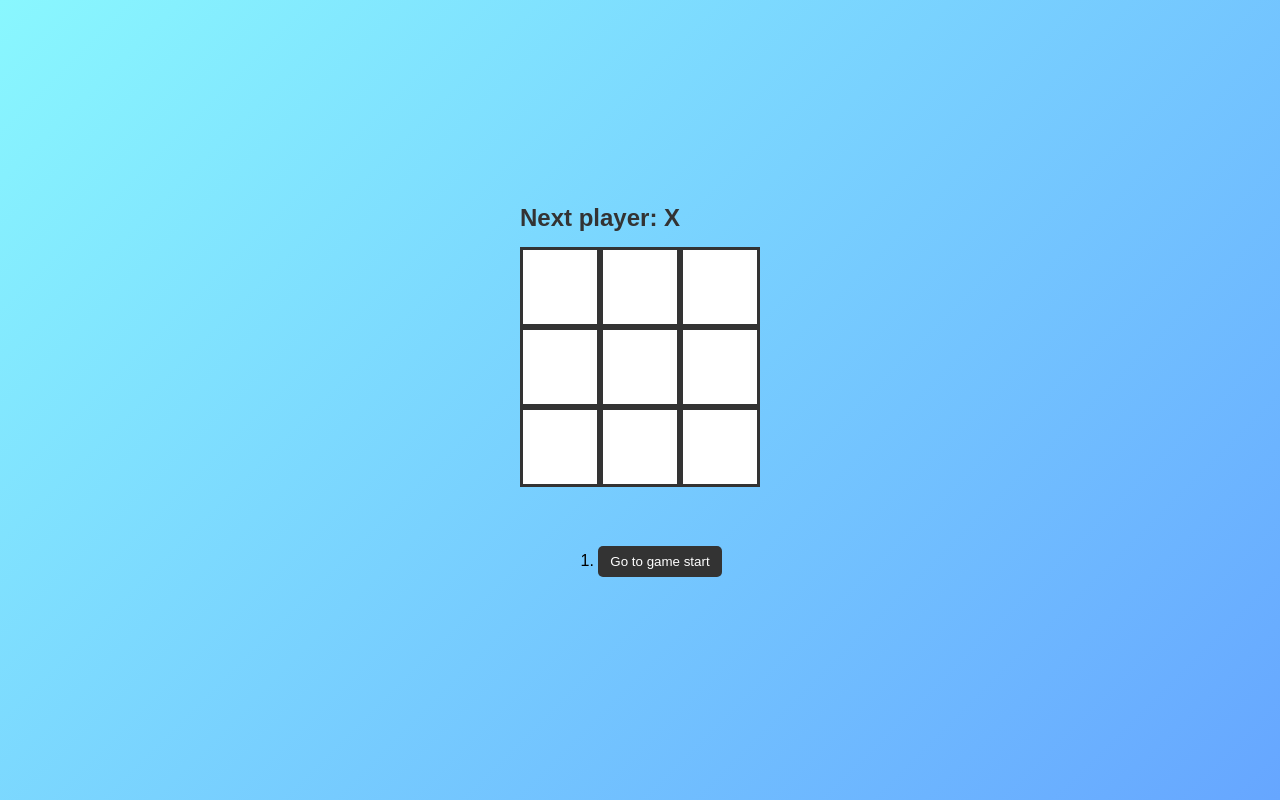
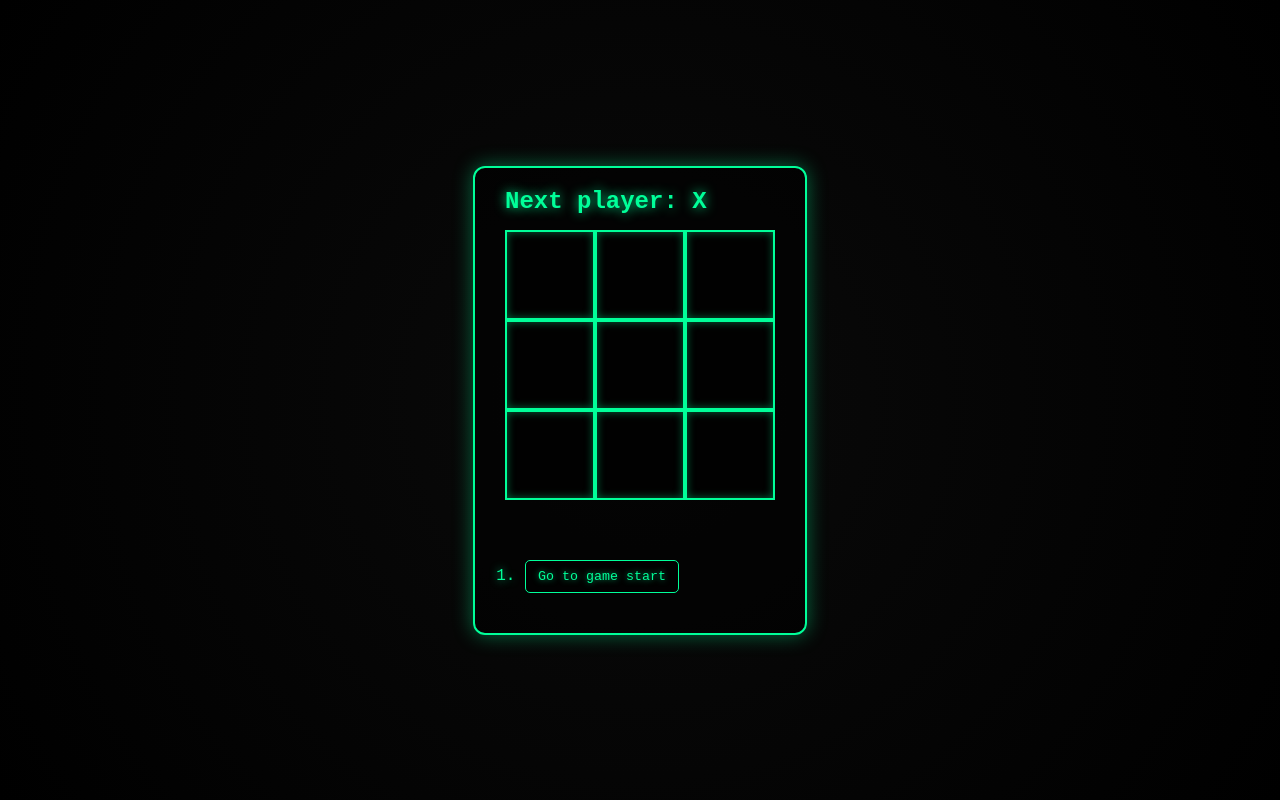
Before and after one commit to raskolnikov1984/react-tic-tac-toe, a React (Create React App) app: page / in a window 1280 px wide. Built offline with nearby package versions, Linux system fonts and the light colour scheme.

Commit message:
Change Styles

```diff
--- a/src/styles.css
+++ b/src/styles.css
@@ -1,11 +1,13 @@
 body {
-  font-family: 'Arial', sans-serif;
-  background: linear-gradient(135deg, #89f7fe, #66a6ff);
+  font-family: 'Courier New', monospace;
+  background: radial-gradient(circle at center, #0a0a0a 0%, #000000 100%);
   display: flex;
   justify-content: center;
   align-items: center;
   height: 100vh;
   margin: 0;
+  color: #00ff99;
+  text-shadow: 0 0 8px rgba(0, 255, 153, 0.8);
 }
 
 .game {
@@ -13,13 +15,19 @@ body {
   flex-direction: column;
   align-items: center;
   gap: 20px;
+  background: rgba(0, 0, 0, 0.6);
+  border: 2px solid #00ff99;
+  border-radius: 12px;
+  padding: 20px 30px;
+  box-shadow: 0 0 20px rgba(0, 255, 153, 0.4);
 }
 
 .status {
   font-size: 1.5rem;
   font-weight: bold;
   margin-bottom: 15px;
-  color: #333;
+  color: #00ff99;
+  text-shadow: 0 0 12px rgba(0, 255, 153, 0.9);
 }
 
 .board-row {
@@ -27,19 +35,22 @@ body {
 }
 
 .square {
-  width: 80px;
-  height: 80px;
-  background: #fff;
-  border: 3px solid #333;
-  font-size: 2rem;
+  width: 90px;
+  height: 90px;
+  background: rgba(0, 0, 0, 0.7);
+  border: 2px solid #00ff99;
+  font-size: 2.2rem;
   font-weight: bold;
+  color: #00ff99;
   cursor: pointer;
-  transition: background 0.3s, transform 0.2s;
+  transition: all 0.3s ease;
+  box-shadow: inset 0 0 8px rgba(0, 255, 153, 0.4);
 }
 
 .square:hover {
-  background: #f1f1f1;
+  background: rgba(0, 255, 153, 0.1);
   transform: scale(1.05);
+  box-shadow: 0 0 12px rgba(0, 255, 153, 0.6);
 }
 
 .square:focus {
@@ -48,19 +59,27 @@ body {
 
 .game-info {
   margin-top: 20px;
+  width: 100%;
+}
+
+.game-info ol {
+  padding-left: 20px;
 }
 
 .game-info button {
-  background: #333;
-  color: white;
-  border: none;
+  background: rgba(0, 0, 0, 0.8);
+  color: #00ff99;
+  border: 1px solid #00ff99;
   padding: 8px 12px;
-  margin: 3px 0;
+  margin: 4px 0;
   border-radius: 5px;
   cursor: pointer;
-  transition: background 0.2s;
+  transition: all 0.2s ease;
+  font-family: 'Courier New', monospace;
+  text-shadow: 0 0 6px rgba(0, 255, 153, 0.7);
 }
 
 .game-info button:hover {
-  background: #555;
+  background: rgba(0, 255, 153, 0.15);
+  box-shadow: 0 0 10px rgba(0, 255, 153, 0.6);
 }
```
